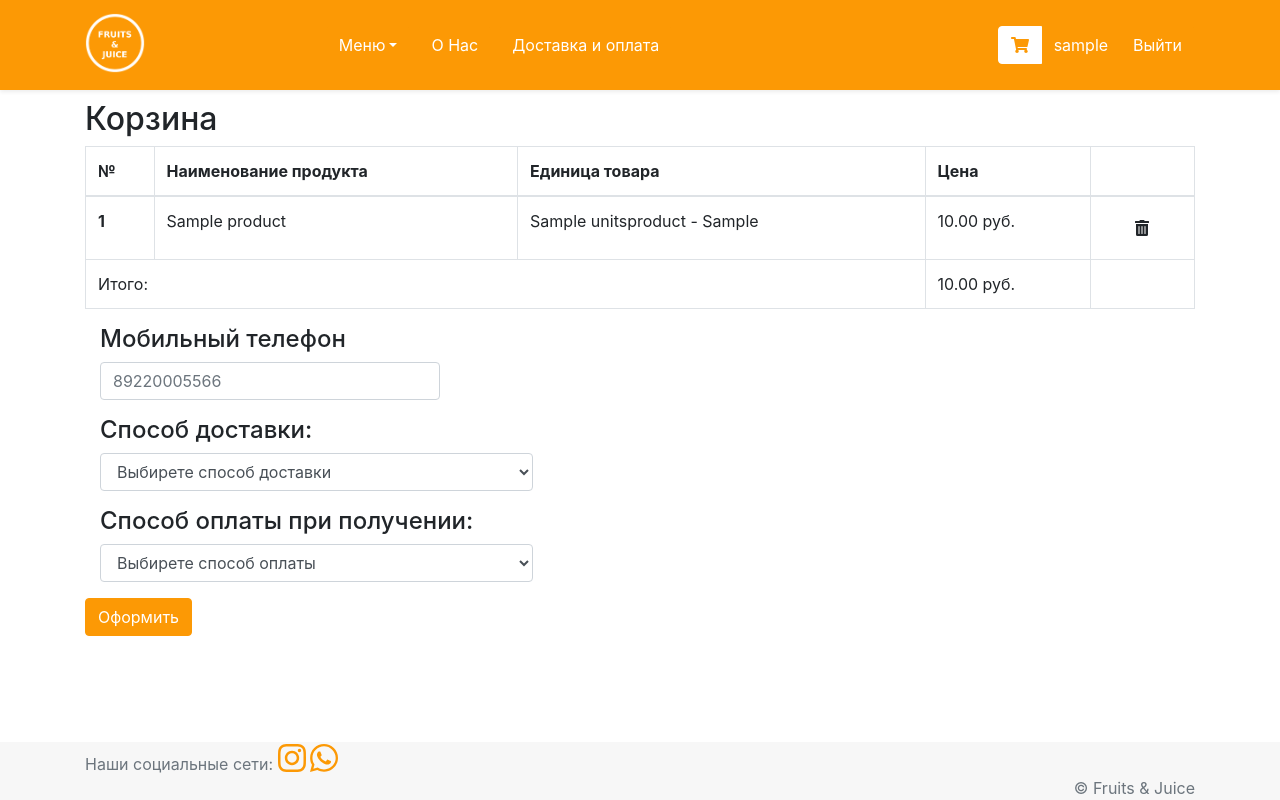
After one commit to irenion123/fruitsandjuice, a Django app: page /cart/ in a window 1280 px wide. The commit adds this page. Run offline with Django 3.2, Linux system fonts and the light colour scheme; a user stored in the database is signed in; tables that the repository leaves empty hold one stand-in row (values such as "Sample post"); some libraries are stand-ins or nearby versions.

Commit message:
добавила реализацию добавление товара в корзину и его удаление оттуда

```diff
--- a/fruitsandjuice/static/css/main.css
+++ b/fruitsandjuice/static/css/main.css
@@ -35,3 +35,9 @@ label.error_small {
 input.error_small {
 	margin-bottom: 0px !important;
 }
+
+.trash {
+	display: block;
+    margin-left: auto;
+    margin-right: auto;
+}
--- a/fruitsandjuice/urls.py
+++ b/fruitsandjuice/urls.py
@@ -7,8 +7,9 @@ from fruitsandjuice.views import (
     HomeRedirectView,
     RegistrationView,
     RegistrationSucessView,
+    CartView,
     activate,
-    logout, login_view)
+    logout, login_view, AddCartView, RemoveCartItemView)
 
 app_name = 'fruitsandjuice'
 
@@ -20,6 +21,9 @@ urlpatterns = [
     path('about/', AboutView.as_view(), name='about'),
     path('shippay/', ShippayView.as_view(), name='shippay'),
     path('registration/', RegistrationView.as_view(), name='registration'),
+    path('cart/', CartView.as_view(), name='cart'),
+    path('cart/add/', AddCartView.as_view(), name='add_cart'),
+    path('cart/remove/', RemoveCartItemView.as_view(), name='remove_cart'),
     path('sucess_registration/', RegistrationSucessView.as_view(), name='success_registration'),
     re_path(r'^activate/(?P<uidb64>[0-9A-Za-z_\-]+)/(?P<token>[0-9A-Za-z]{1,13}-[0-9A-Za-z]{1,20})/$',
             activate, name='activate')
--- a/fruitsandjuice/views.py
+++ b/fruitsandjuice/views.py
@@ -7,6 +7,7 @@ from django.contrib.auth import logout as django_logout
 from django.contrib.auth.decorators import login_required
 from django.contrib.sites.shortcuts import get_current_site
 from django.core.mail import EmailMultiAlternatives
+from django.db.models import Sum
 from django.http import HttpResponse
 from django.http import HttpResponseRedirect
 from django.template.loader import render_to_string
@@ -16,10 +17,11 @@ from django.utils.http import urlsafe_base64_decode, urlsafe_base64_encode
 from django.views.generic import TemplateView, RedirectView, ListView, View
 
 from fruitsandjuice.forms import UserCreationForm
-from fruitsandjuice.models import Product
+from fruitsandjuice.models import Product, Order, StatusChoice, OrderItem, DeliveryMethodChoice, PaymentMethodChoice
 from fruitsandjuice.tokens import account_activation_token
 
 User = get_user_model()
+
 
 class HomeRedirectView(RedirectView):
     permanent = False
@@ -52,9 +54,53 @@ class AboutView(TemplateView):
 class ShippayView(TemplateView):
     template_name = 'fruitandjuice/shippay.html'
 
+
 class RegistrationSucessView(TemplateView):
     template_name = 'fruitandjuice/success_registration.html'
 
+
+class CartView(ListView):
+    template_name = 'fruitandjuice/cart.html'
+    model = Order
+    context_object_name = 'carts'
+
+    def get_queryset(self):
+        return Order.objects.filter(status=StatusChoice.FM.name, user_name=self.request.user.pk)
+
+    def get_context_data(self, **kwargs):
+        context = super().get_context_data(**kwargs)
+
+        id_carts = context['carts']
+        if id_carts:
+            pk_cart = id_carts[0]
+            context['delivery'] = [e for e in DeliveryMethodChoice]
+            context['payment'] = [e for e in PaymentMethodChoice]
+            context['cart_items'] = OrderItem.objects.filter(order=pk_cart)
+            context['summ_items'] = OrderItem.objects.filter(order=pk_cart).aggregate(Sum('product__price'))
+        return context
+
+class AddCartView(View):
+    def post(self, request, *args, **kwargs):
+        print('request: ', request.POST.get('item', None))
+        item = request.POST.get('item', None)
+        if item:
+            cart, created = Order.objects.get_or_create(user_name=request.user, status=StatusChoice.FM.name)
+            try:
+                product = Product.objects.get(pk=int(item))
+            except Product.DoesNotExist:
+                return HttpResponse(status=404)
+            item = OrderItem(order=cart, product=product)
+            item.save()
+        return HttpResponse('ОК', status=201)
+
+class RemoveCartItemView(View):
+    def post(self, request, *args, **kwargs):
+        print('request: ', request.POST.get('item', None))
+        item = request.POST.get('item', None)
+        if item:
+            OrderItem.objects.filter(pk=int(item)).delete()
+            return HttpResponse(status=204)
+        return  HttpResponse(status=404)
 
 class RegistrationView(View):
     def post(self, request, *args, **kwargs):
@@ -88,6 +134,7 @@ class RegistrationView(View):
             return HttpResponse(form.errors.as_json(), content_type="application/json",
                                 status=409)
 
+
 def activate(request, uidb64, token):
     try:
         uid = force_text(urlsafe_base64_decode(uidb64))
@@ -103,6 +150,7 @@ def activate(request, uidb64, token):
     else:
         return HttpResponse('Activation link is invalid!')
 
+
 def login_view(request):
     if request.method == 'POST':
         print(request.POST)
@@ -116,8 +164,9 @@ def login_view(request):
             login(request, user)
         else:
             print('login err!!!')
-            return HttpResponse('{"message": "Неверный логин или пароль"}'.encode('utf-8'),content_type="application/json",
-                         status=403)
+            return HttpResponse('{"message": "Неверный логин или пароль"}'.encode('utf-8'),
+                                content_type="application/json",
+                                status=403)
     return HttpResponse(b'ok')
 
 
@@ -125,3 +174,8 @@ def login_view(request):
 def logout(request):
     django_logout(request)
     return HttpResponseRedirect(reverse('fruitsandjuice:home'))
+
+
+class AddItemOrder(View):
+    def post(self, request, *args, **kwargs):
+        print('Add item > request: ', request.POST)
--- a/templates/base.html
+++ b/templates/base.html
@@ -38,24 +38,9 @@
                     </div>
                     <div class="dropdown-divider"></div>
                     <div class="ml-auto btn-group">
-                        {% if user.is_authenticated %}
-                            <button type="button" class="btn btn-primary" data-toggle="modal"
-                                    data-target="#cartModalCenter"><img class="fas fa-shopping-cart fa-1x"></button>
-                            <button type="button" class="btn btn-primary" data-toggle="modal"
-                                    data-target="#profileModalCenter">{{ user }}</button>
-                            <a  class="btn btn-primary" href="{% url 'fruitsandjuice:logout' %}" role="button">
-                                 Выйти
-                            </a>
-                        {% else %}
-                            <button type="button" class="btn btn-primary" data-toggle="modal"
-                                    data-target="#loginModalCenter">
-                                Войти
-                            </button>
-                            <button type="button" class="btn btn-primary" data-toggle="modal"
-                                    data-target="#regModalCenter">
-                                Зарегистрироваться
-                            </button>
-                        {% endif %}
+                        {% block ext_menu %}
+                            {% include "fruitandjuice/ext_menu.html" with active_tab='' %}
+                        {% endblock %}
                     </div>
                 </div>
             </div>
--- /dev/null
+++ b/templates/fruitandjuice/cart.html
@@ -0,0 +1,69 @@
+{% extends 'base.html' %}
+{% block menu %}
+    {% include "fruitandjuice/menu.html" with active_tab='' %}
+{% endblock %}
+{% block ext_menu %}
+    {% include "fruitandjuice/ext_menu.html" with active_tab='ext_tab1' %}
+{% endblock %}
+{% block content %}
+    <div class="container mt-7">
+        {% if not cart_items %}
+            <h2>Ваша корзина пуста</h2>
+            <h4>Добавьте что-нибудь из <a href="{% url 'fruitsandjuice:home' %}">меню</a></h4>
+        {% else %}
+            <h2>Корзина</h2>
+            <table class="table table-bordered">
+                <thead>
+                <tr>
+                    <th scope="col">№</th>
+                    <th scope="col">Наименование продукта</th>
+                    <th scope="col">Единица товара</th>
+                    <th scope="col">Цена</th>
+                    <th scope="col"></th>
+                </tr>
+                </thead>
+                <tbody>
+                {% for item in cart_items %}
+                    <tr>
+                        <th scope="row">{{ forloop.counter }}</th>
+                        <td>{{ item.product.name }}</td>
+                        <td>{{ item.product.unit_product }}</td>
+                        <td>{{ item.product.price }} руб.</td>
+                        <td align="center"><a href="{% url 'fruitsandjuice:cart' %}" value="{{ item.pk }}" class="btn prod_remove"><img class="fas fa-trash-alt fa-1x"></a></td>
+                    </tr>
+                {% endfor %}
+                <tr>
+                    <td colspan="3">Итого:</td>
+                    <td>{{ summ_items.product__price__sum|floatformat:2 }} руб.</td>
+                </tr>
+                </tbody>
+            </table>
+            <div class="col-md-4 mb-3">
+                <h4 for="telephonenumber">Мобильный телефон</h4>
+                <input type="text" class="form-control" id="telephonenumber" placeholder="89220005566" value=""
+                       required>
+            </div>
+            <form action="">
+            <div class="form-group col-md-5">
+                <h4 for="inputDelivery">Способ доставки:</h4>
+                <select id="inputDelivery" class="form-control">
+                    <option selected>Выбирете способ доставки</option>
+                    {% for ditem in delivery %}
+                        <option value="{{ ditem.name }}">{{ ditem.value }}</option>
+                    {% endfor %}
+                </select>
+            </div>
+            <div class="form-group col-md-5">
+                <h4 for="inputPayment">Способ оплаты при получении:</h4>
+                <select id="inputPayment" class="form-control">
+                    <option selected>Выбирете способ оплаты</option>
+                    {% for pitem in payment %}
+                        <option value="{{ pitem.name }}">{{ pitem.value }}</option>
+                    {% endfor %}
+                </select>
+            </div>
+            <button type="button" class="btn btn-primary btn">Оформить</button>
+        {% endif %}
+
+    </div>
+{% endblock %}
--- /dev/null
+++ b/templates/fruitandjuice/ext_menu.html
@@ -0,0 +1,19 @@
+
+    {% if user.is_authenticated %}
+        <a class="btn btn-primary {% if active_tab == 'ext_tab1' %} active{% endif %}"  href="{% url 'fruitsandjuice:cart' %}" role="button"><img
+                class="fas fa-shopping-cart fa-1x"></a>
+        <button type="button" class="btn btn-primary {% if active_tab == 'ext_tab2' %} active{% endif %}" data-toggle="modal"
+                data-target="#profileModalCenter">{{ user }}</button>
+        <a class="btn btn-primary" href="{% url 'fruitsandjuice:logout' %}" role="button">
+            Выйти
+        </a>
+    {% else %}
+        <button type="button" class="btn btn-primary" {% if active_tab == 'ext_tab2' %} active{% endif %} data-toggle="modal"
+                data-target="#loginModalCenter">
+            Войти
+        </button>
+        <button type="button" class="btn btn-primary" {% if active_tab == 'tab3' %} active{% endif %} data-toggle="modal"
+                data-target="#regModalCenter">
+            Зарегистрироваться
+        </button>
+    {% endif %}
```
Also changed, not shown: fruitsandjuice/admin.py (+8 -1 lines), fruitsandjuice/models.py (+64 -2 lines), fruitsandjuice/static/js/main.js (+51 -2 lines), templates/fruitandjuice/home.html (+3 -4 lines), fruitsandjuice/migrations/0007_order_orderitem.py (added).
